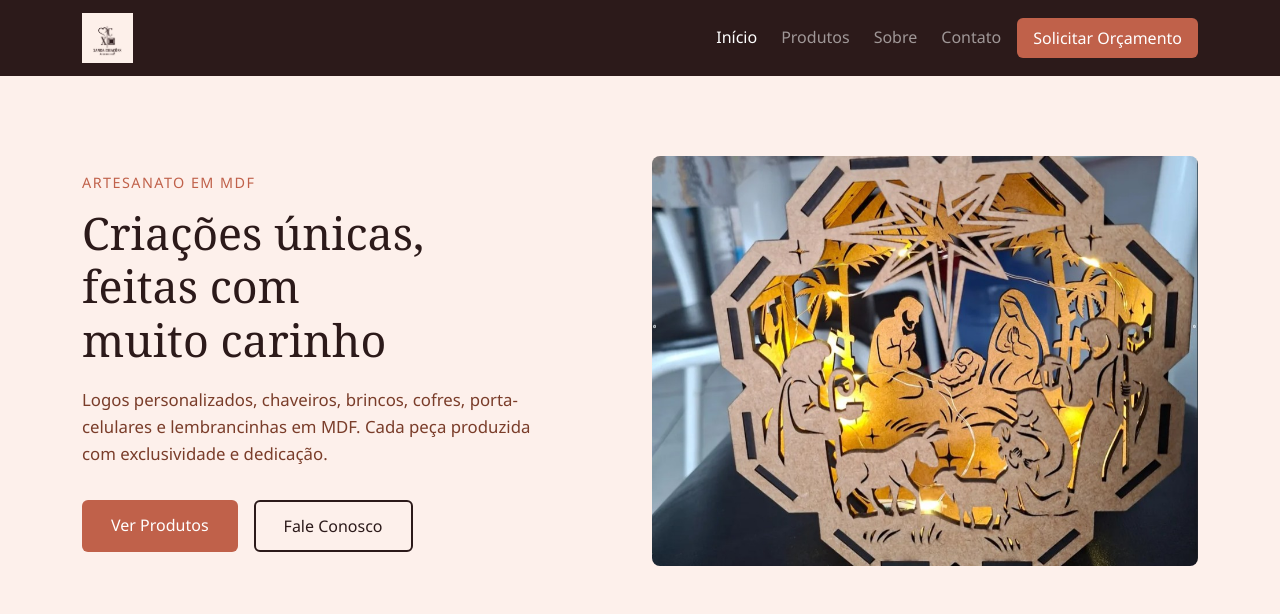
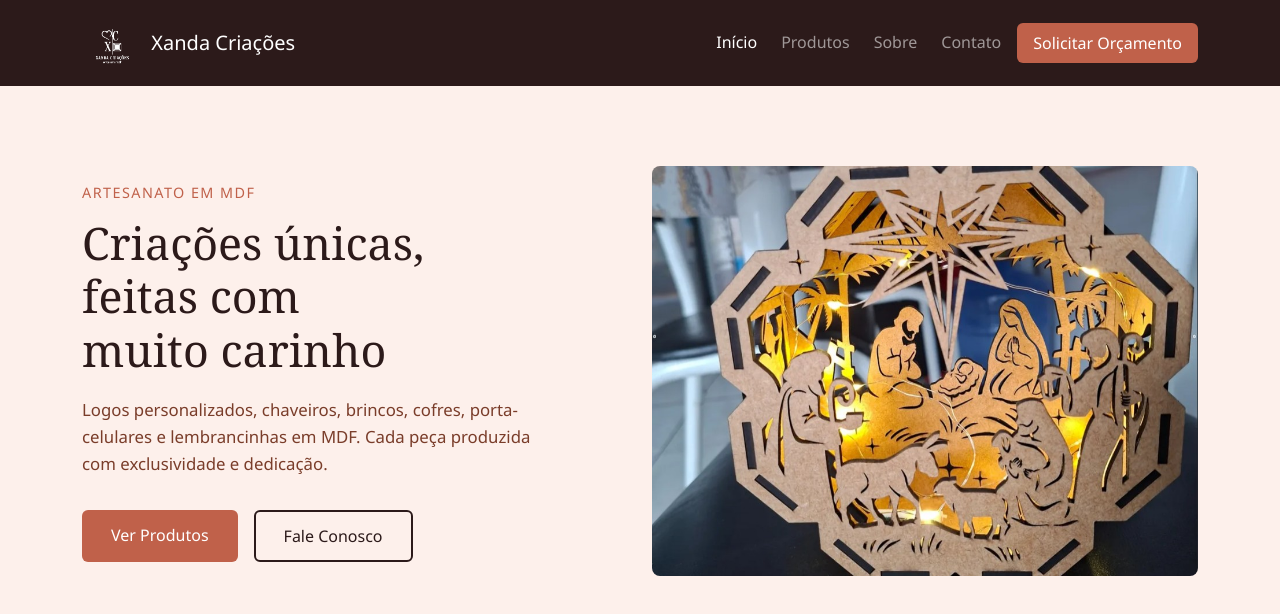
Before and after one commit to marcusteixeirabr/xandacriacoes, a plain HTML site: page index.html in a window 1280 px wide. Drawn offline with nearby package versions, Linux system fonts and the light colour scheme.

Commit message:
update: Atualiza logo para versão PNG e ajusta estilo da navbar

```diff
--- a/assets/css/style.css
+++ b/assets/css/style.css
@@ -48,6 +48,10 @@ body {
 
 #navbar-principal {
   background-color: var(--cor-cacau);
+}
+
+.navbar-brand img {
+  filter: brightness(0) invert(1);
 }
 
 .btn-orcamento {
--- a/index.html
+++ b/index.html
@@ -20,8 +20,12 @@
     <!-- NAVBAR -->
     <nav class="navbar navbar-expand-lg navbar-dark" id="navbar-principal">
       <div class="container">
-        <a class="navbar-brand" href="index.html">
-          <img src="assets/img/logo.jpg" alt="Xanda Criações" height="50" />
+        <a
+          class="navbar-brand d-flex align-items-center gap-2"
+          href="index.html"
+        >
+          <img src="assets/img/logo.png" alt="Xanda Criações" height="60" />
+          <span class="navbar-brand-texto"> Xanda Criações<br /> </span>
         </a>
         <button
           class="navbar-toggler"
```
Also changed, not shown: assets/img/logo.jpg (deleted), assets/img/logo.png (added).
